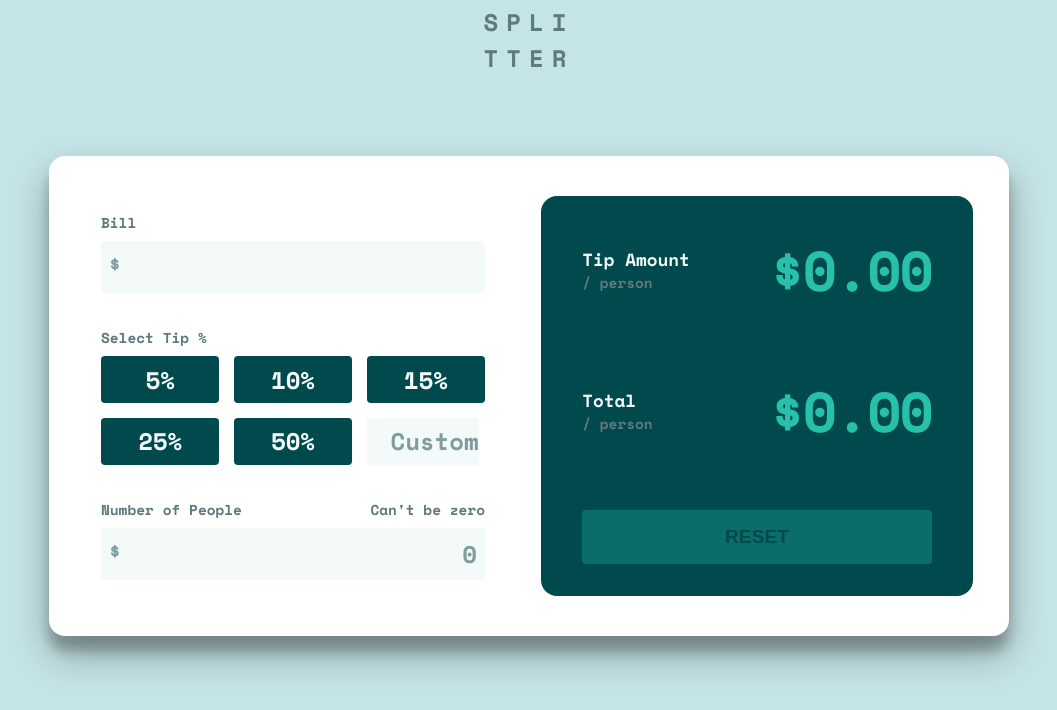
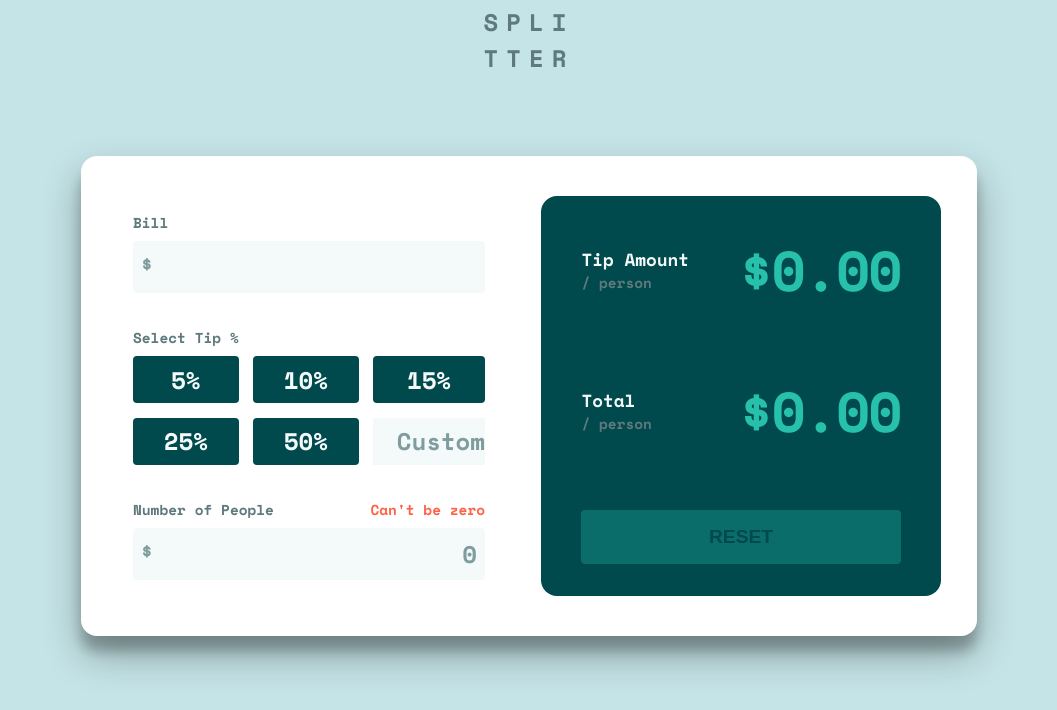
Before and after one commit to Brunno-DaSilva/tip-calculator, a React (Create React App) app: page / in a window 1280 px wide. Shown: the top 710 px of the page, without its empty margins (111-1168 px from the left). Built offline with nearby package versions, Linux system fonts and the light colour scheme.

Commit message:
pushing initial getuser state

```diff
--- a/src/Components/Calculator/Calculator.css
+++ b/src/Components/Calculator/Calculator.css
@@ -1,5 +1,5 @@
 .main_calculator {
-  width: 60rem;
+  width: 56rem;
   height: 30rem;
   display: flex;
   background-color: var(--white);
--- a/src/Components/Calculator/Calculator.jsx
+++ b/src/Components/Calculator/Calculator.jsx
@@ -1,13 +1,19 @@
-import React from "react";
+import React, { useState } from "react";
 import UserInput from "../UserInput/UserInput";
 import Result from "../Result/Result";
 
 import "./Calculator.css";
 
 const Calculator = () => {
+  const [userInput, setUserInput] = useState("");
+
+  const handleChange = (e) => {
+    setValue(e.target.value);
+  };
+
   return (
     <div className="main_calculator">
-      <UserInput />
+      <UserInput handleChange={handleChange} />
       <Result />
     </div>
   );
--- a/src/Components/UserInput/UserInput.css
+++ b/src/Components/UserInput/UserInput.css
@@ -43,6 +43,9 @@
 .people__title {
   display: flex;
   justify-content: space-between;
+}
+.people__title span {
+  color: tomato;
 }
 
 .bill__input_main,
```
